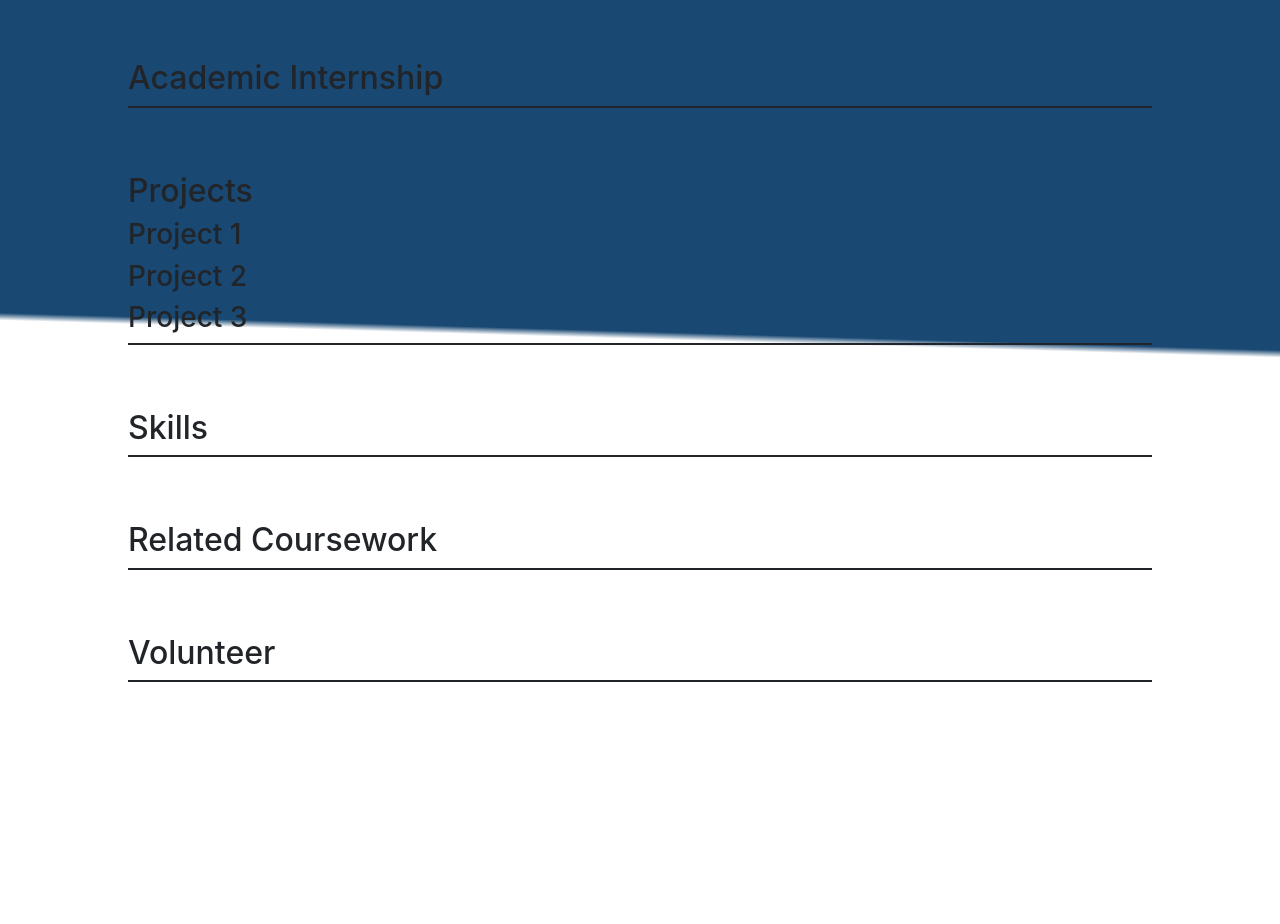
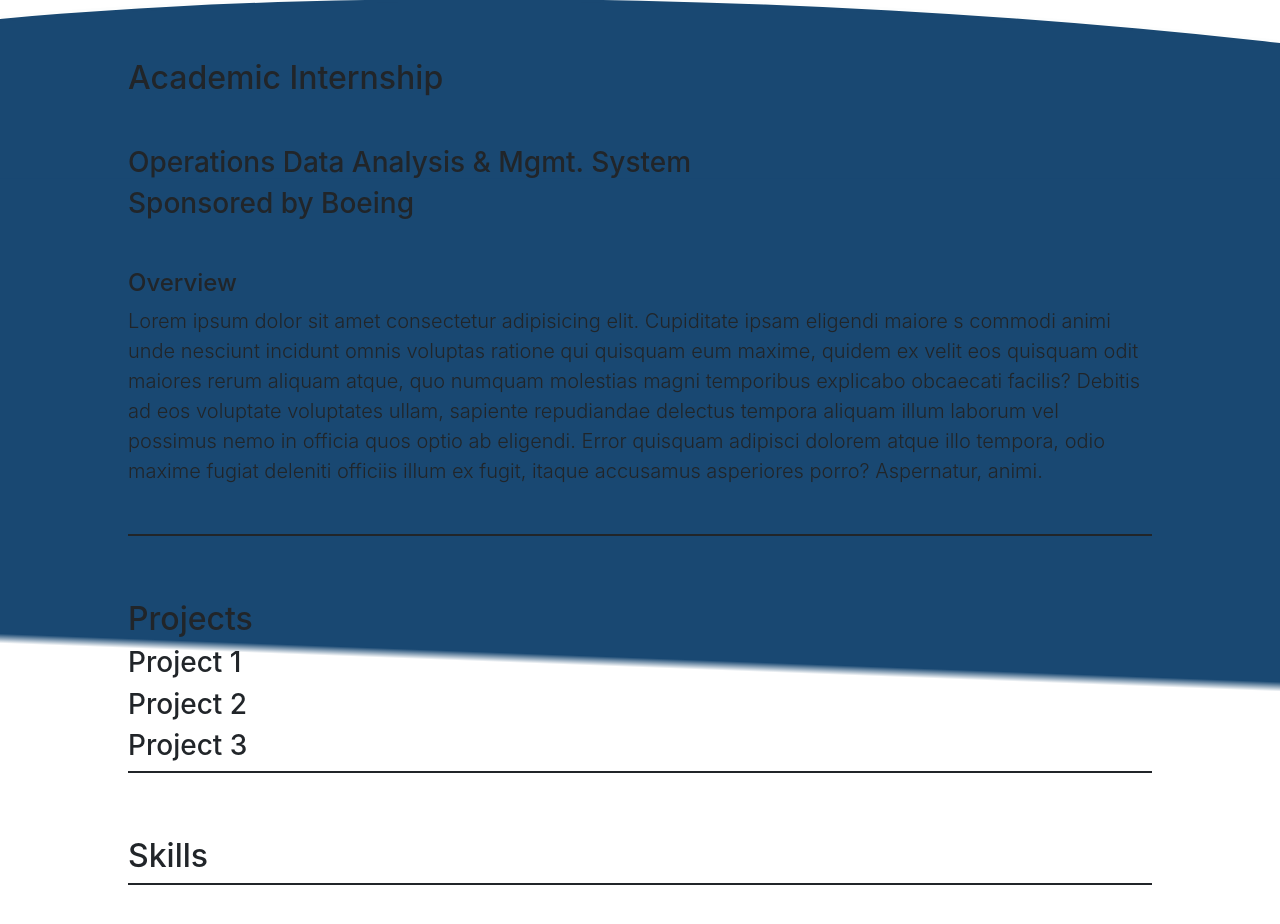
Before and after one commit to jesus-r-mendoza/Portfolio, a React (Create React App) app: page / in a window 1280 px wide. Shown: the part 793-1717 px from the top of the page. Before the commit the page ends 1475 px from the top, so only its background shows below. Built offline with nearby package versions, Linux system fonts and the light colour scheme.

Commit message:
implemented skeleton for part containing project overview

```diff
--- a/src/components/sections/experience/ExperienceSection.js
+++ b/src/components/sections/experience/ExperienceSection.js
@@ -1,4 +1,5 @@
 import React from 'react';
+import Overview from './Overview';
 
 class ExperienceSection extends React.Component {
 
@@ -6,6 +7,7 @@ class ExperienceSection extends React.Component {
         return (
             <div id="experience" className="section">
                 <h2>Academic Internship</h2>
+                <Overview />
             </div>
         )
     }
--- /dev/null
+++ b/src/components/sections/experience/Overview.js
@@ -0,0 +1,24 @@
+import React from 'react'
+
+function Overview() {
+    return (
+        <div className="my-5">
+            <h3>Operations Data Analysis &amp; Mgmt. System</h3>
+            <h3 className="mb-5">Sponsored by Boeing</h3>
+
+            <h4>Overview</h4>
+            <p className="lead">
+                Lorem ipsum dolor sit amet consectetur adipisicing elit. Cupiditate ipsam eligendi maiore
+                s commodi animi unde nesciunt incidunt omnis voluptas ratione qui quisquam eum
+                maxime, quidem ex velit eos quisquam odit maiores rerum aliquam atque, quo
+                numquam molestias magni temporibus explicabo obcaecati facilis? Debitis ad eos
+                voluptate voluptates ullam, sapiente repudiandae delectus tempora aliquam illum
+                laborum vel possimus nemo in officia quos optio ab eligendi. Error quisquam
+                adipisci dolorem atque illo tempora, odio maxime fugiat deleniti officiis illum
+                ex fugit, itaque accusamus asperiores porro? Aspernatur, animi.
+            </p>
+        </div>
+    )
+}
+
+export default Overview;
```
